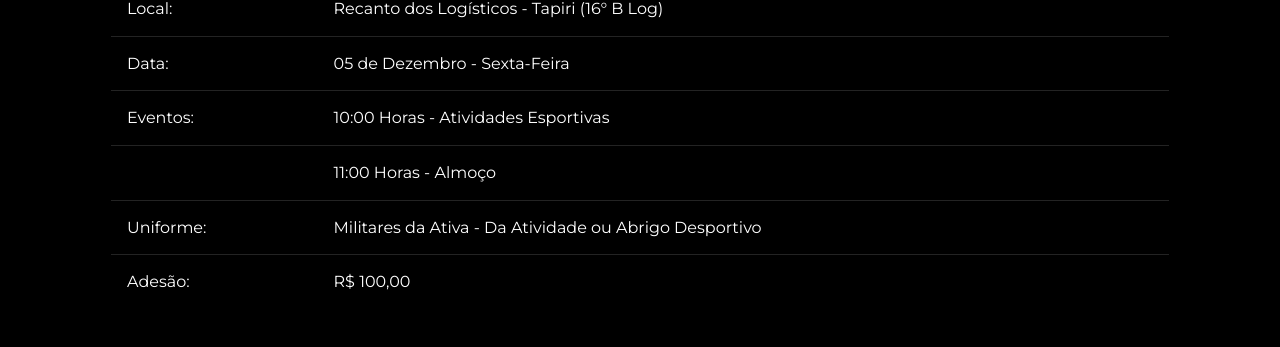
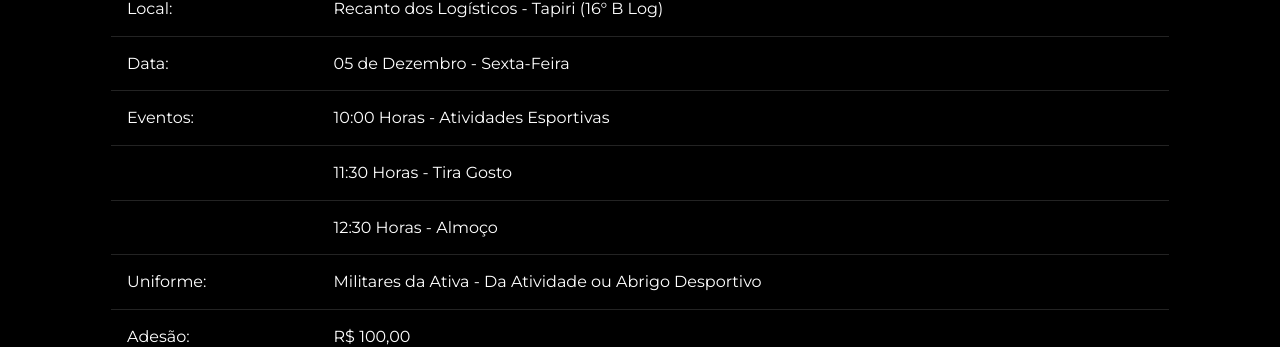
Before and after one commit to encontro-calcoes-pretos-brasilia-2025/encontro-calcoes-pretos, a plain HTML site: page index.html in a window 1280 px wide. Shown: the part 951-1298 px from the top of the page. Drawn offline with nearby package versions, Linux system fonts and the light colour scheme.

Commit message:
Update index.html

```diff
--- a/index.html
+++ b/index.html
@@ -44,7 +44,8 @@
           <tr><td>Local:</td><td>Recanto dos Logísticos - Tapiri (16° B Log)</td></tr>
           <tr><td>Data:</td><td>05 de Dezembro - Sexta-Feira</td></tr>
           <tr><td>Eventos:</td><td>10:00 Horas - Atividades Esportivas</td></tr>
-          <tr><td></td><td>11:00 Horas - Almoço</td></tr>
+          <tr><td></td><td>11:30 Horas - Tira Gosto</td></tr>
+          <tr><td></td><td>12:30 Horas - Almoço</td></tr>
           <tr><td>Uniforme:</td><td>Militares da Ativa - Da Atividade ou Abrigo Desportivo</td></tr>
           <tr><td>Adesão:</td><td>R$ 100,00</td></tr>
         </tbody>
```
